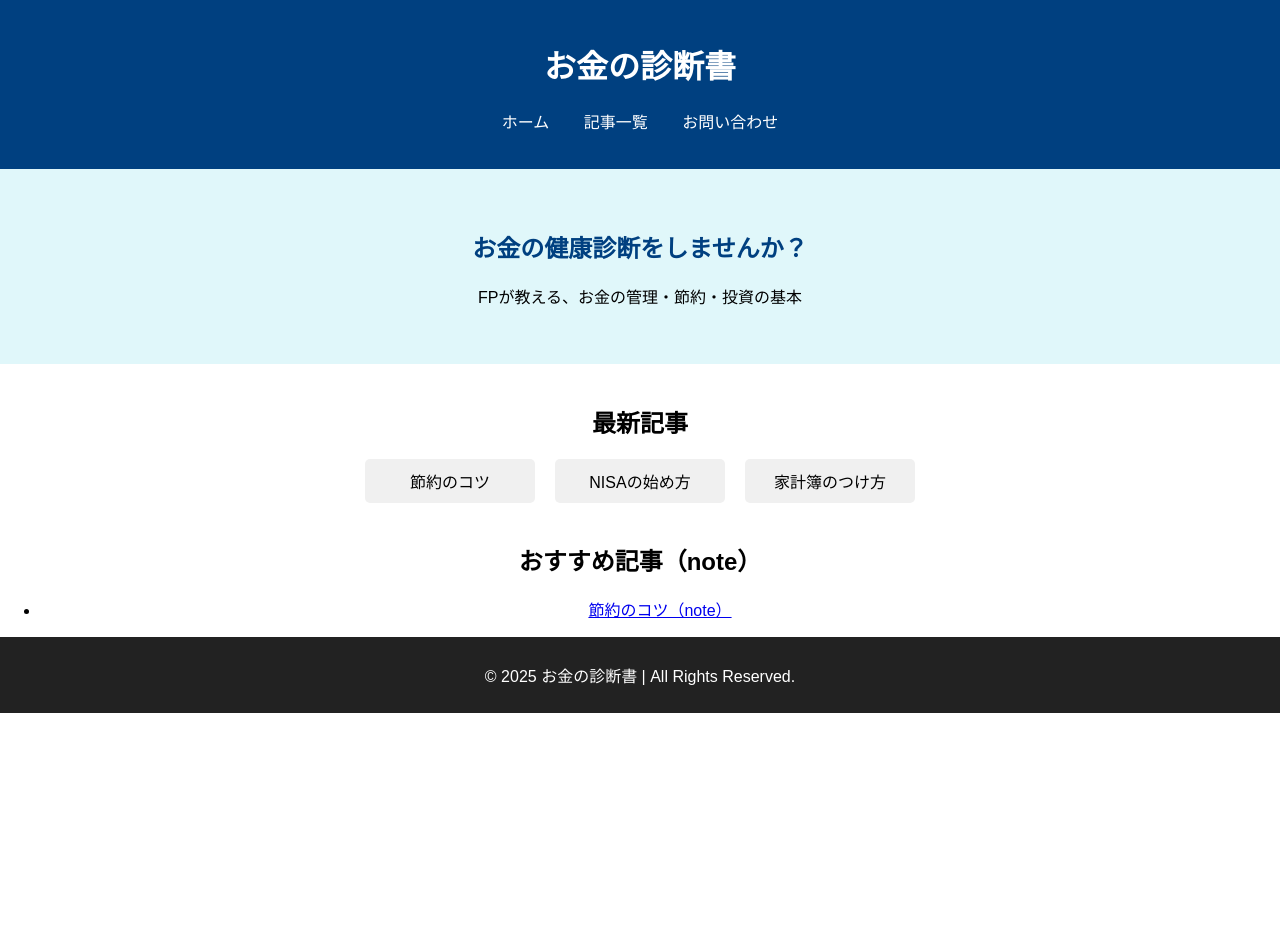
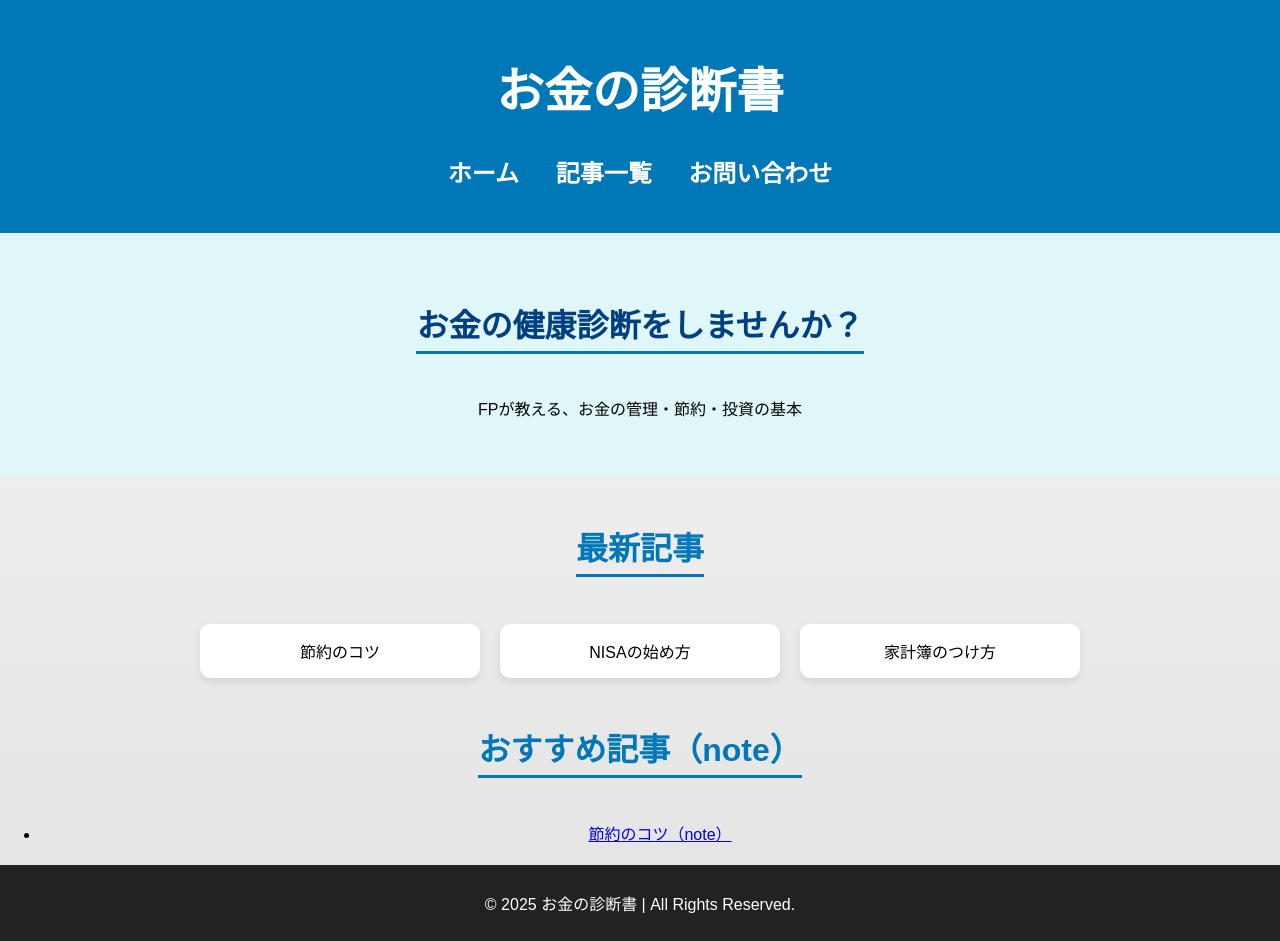
Before and after one commit to kurashiwo/money-check, a plain HTML site: page index.html in a window 1280 px wide. Before the commit the page ends 800 px from the top, so only its background shows below. Drawn offline with Linux system fonts and the light colour scheme.

Commit message:
Add files via upload

```diff
--- a/style.css
+++ b/style.css
@@ -63,3 +63,101 @@ footer {
     color: white;
     padding: 10px;
 }
+/* サイト全体のフォントを変更（Google Fonts） */
+@import url('https://fonts.googleapis.com/css2?family=Poppins:wght@300;400;600&display=swap');
+
+body {
+    font-family: 'Poppins', sans-serif;
+    margin: 0;
+    padding: 0;
+    text-align: center;
+    background: linear-gradient(to bottom, #f9f9f9, #e3e3e3); /* グラデーション */
+}
+
+/* ヘッダー（上のバー） */
+header {
+    background: #0077b6;
+    color: white;
+    padding: 20px;
+    font-size: 1.5em;
+    font-weight: 600;
+}
+
+/* ナビゲーションメニュー */
+nav ul {
+    list-style: none;
+    padding: 0;
+}
+
+nav ul li {
+    display: inline;
+    margin: 0 15px;
+}
+
+nav ul li a {
+    color: white;
+    text-decoration: none;
+    font-weight: 600;
+    transition: 0.3s;
+}
+
+nav ul li a:hover {
+    text-decoration: underline;
+    color: #ffdd57;
+}
+
+/* メインコンテンツ（見出しデザイン） */
+h2 {
+    color: #0077b6;
+    font-size: 2em;
+    border-bottom: 3px solid #0077b6;
+    display: inline-block;
+    padding-bottom: 5px;
+}
+
+/* 記事リストをカード風に */
+.article-list {
+    display: flex;
+    justify-content: center;
+    flex-wrap: wrap;
+    gap: 20px;
+    margin-top: 20px;
+}
+
+.article {
+    background: white;
+    padding: 15px;
+    width: 250px;
+    border-radius: 10px;
+    box-shadow: 0px 4px 8px rgba(0, 0, 0, 0.1);
+    transition: 0.3s;
+}
+
+.article:hover {
+    transform: scale(1.05);
+}
+
+/* ボタンのデザイン */
+.button {
+    display: inline-block;
+    padding: 10px 20px;
+    background: #0077b6;
+    color: white;
+    text-decoration: none;
+    border-radius: 5px;
+    font-weight: bold;
+    transition: 0.3s;
+}
+
+.button:hover {
+    background: #ffdd57;
+    color: #333;
+}
+
+/* フッター */
+footer {
+    background: #222;
+    color: white;
+    padding: 10px;
+    margin-top: 20px;
+}
```
